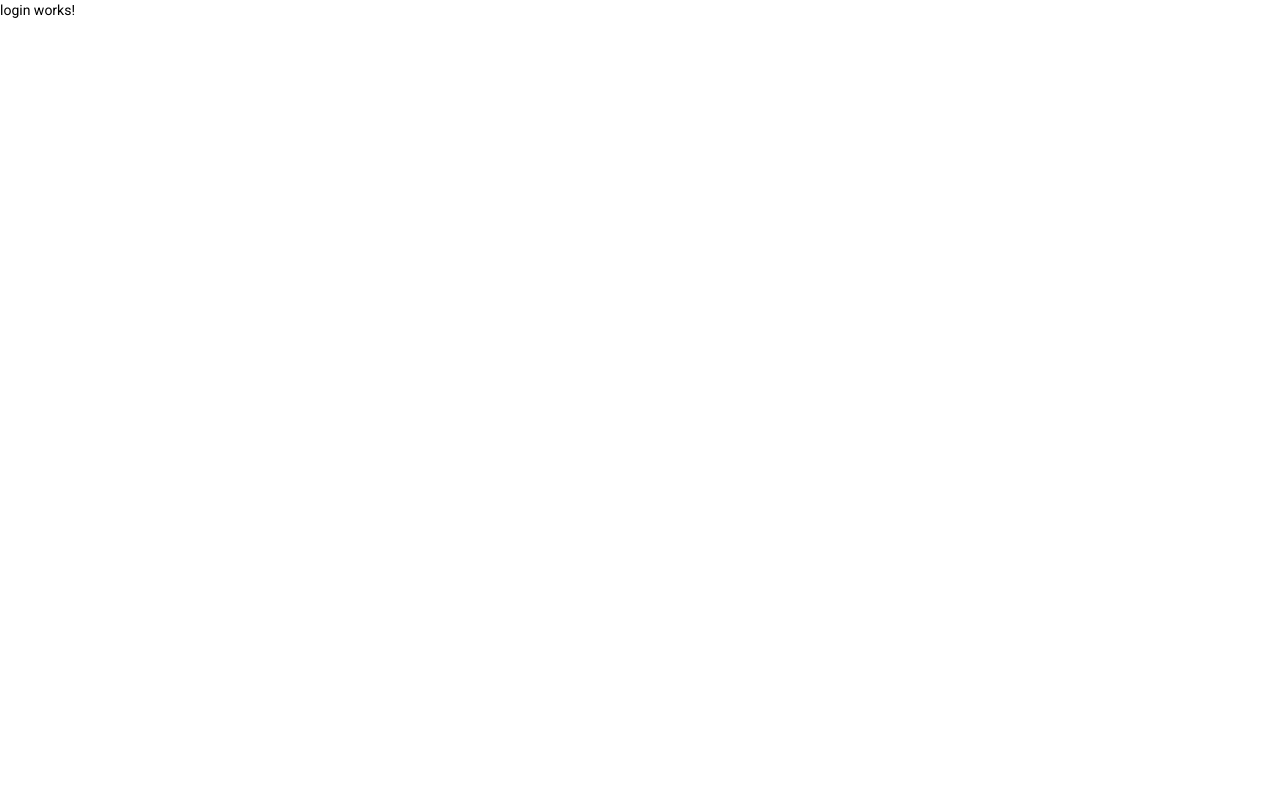
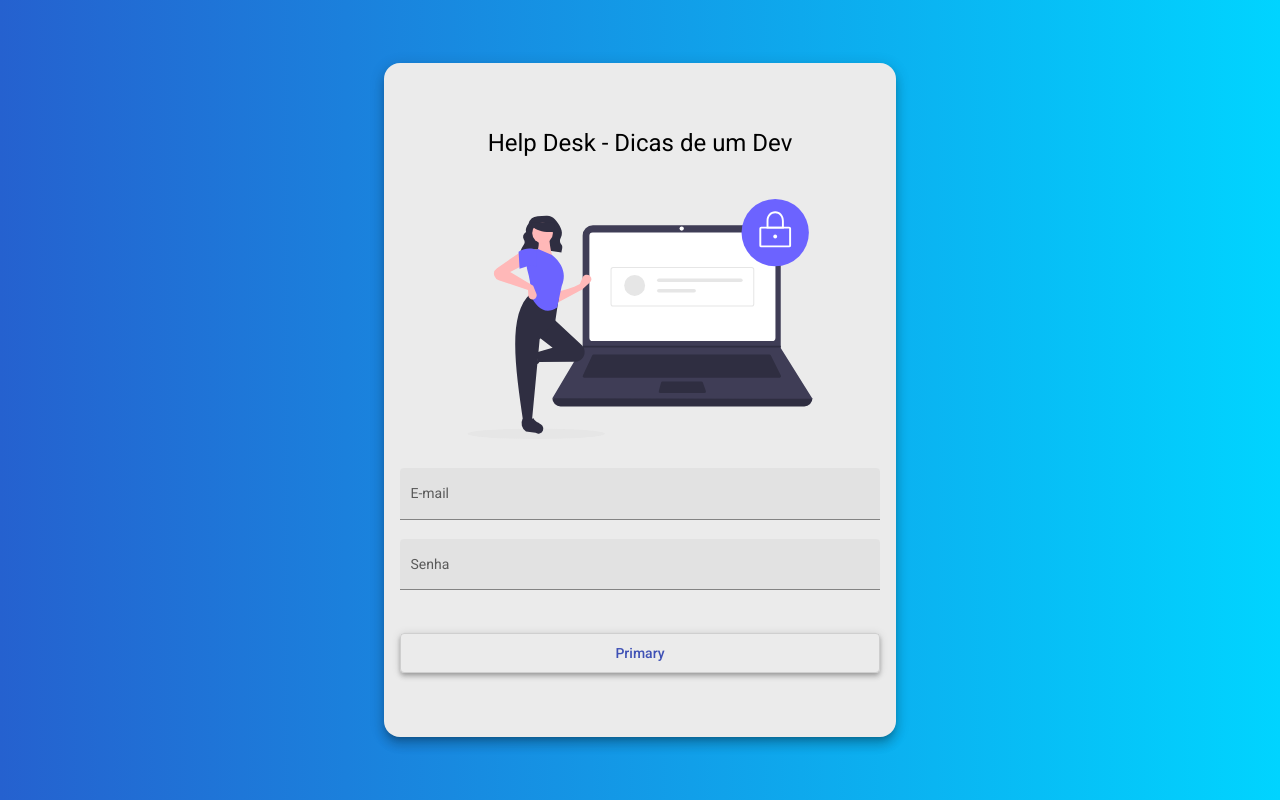
Before and after one commit to franciole/helpdesk-front, an Angular app: page /login in a window 1280 px wide. Built offline with nearby package versions, Linux system fonts and the light colour scheme.

Commit message:
HTML e CSS para LOGIN

```diff
--- a/src/app/component/login/login.component.css
+++ b/src/app/component/login/login.component.css
@@ -0,0 +1,40 @@
+.container {
+  height: 100%;
+  background: linear-gradient(
+    90deg,
+    rgba(2, 0, 36, 1) 0%,
+    rgba(37, 97, 207, 1) 0%,
+    rgba(0, 212, 255, 1) 100%
+  );
+  display: flex;
+  align-items: center;
+  justify-content: center;
+}
+
+.form {
+  width: 30rem;
+  margin: auto;
+  background-color: rgba(235, 235, 235);
+  padding: 4rem 1rem;
+  border-radius: 1rem;
+}
+
+h1 {
+  width: 100%;
+  text-align: center;
+}
+
+img {
+  height: 15rem;
+  width: 100%;
+  margin: 1.5rem auto 1.5rem auto;
+}
+
+.full-width {
+  width: 100%;
+}
+
+button {
+  margin-top: 1.5rem;
+  height: 2.5rem;
+}
--- a/src/app/component/login/login.component.html
+++ b/src/app/component/login/login.component.html
@@ -1 +1,23 @@
-<p>login works!</p>
+<div class="container">
+  <form class="form mat-elevation-z8">
+    <h1>Help Desk - Dicas de um Dev</h1>
+    <img src="assets/img/login-image.svg" />
+    <mat-form-field class="full-width" appearance="fill">
+      <mat-label>E-mail</mat-label>
+      <input matInput placeholder="Ex. fulano@mail.com" />
+    </mat-form-field>
+
+    <mat-form-field class="full-width" appearance="fill">
+      <mat-label>Senha</mat-label>
+      <input type="password" matInput placeholder="Ex. 123" />
+    </mat-form-field>
+
+    <button
+      class="full-width mat-elevation-z4"
+      mat-stroked-button
+      color="primary"
+    >
+      Primary
+    </button>
+  </form>
+</div>
```
